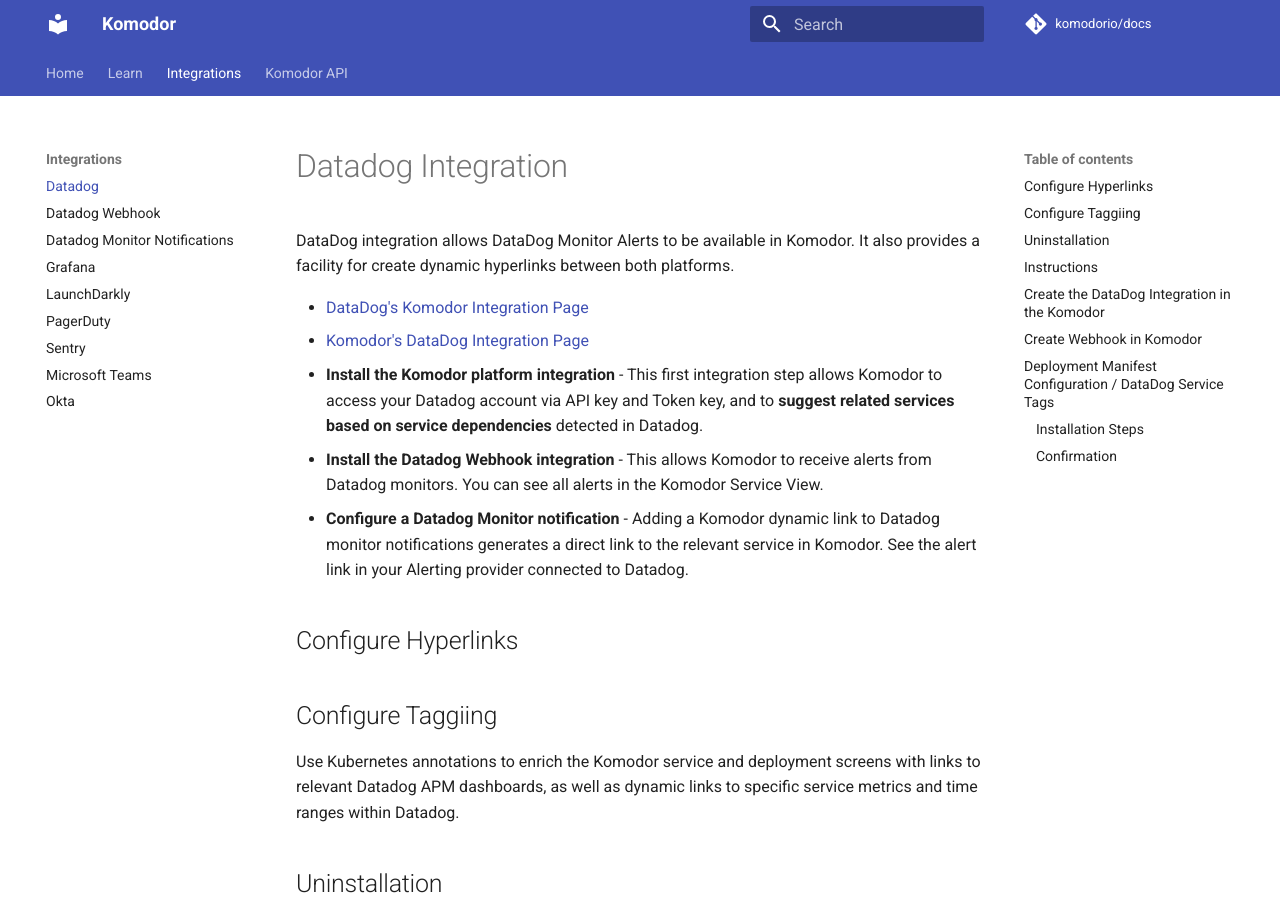
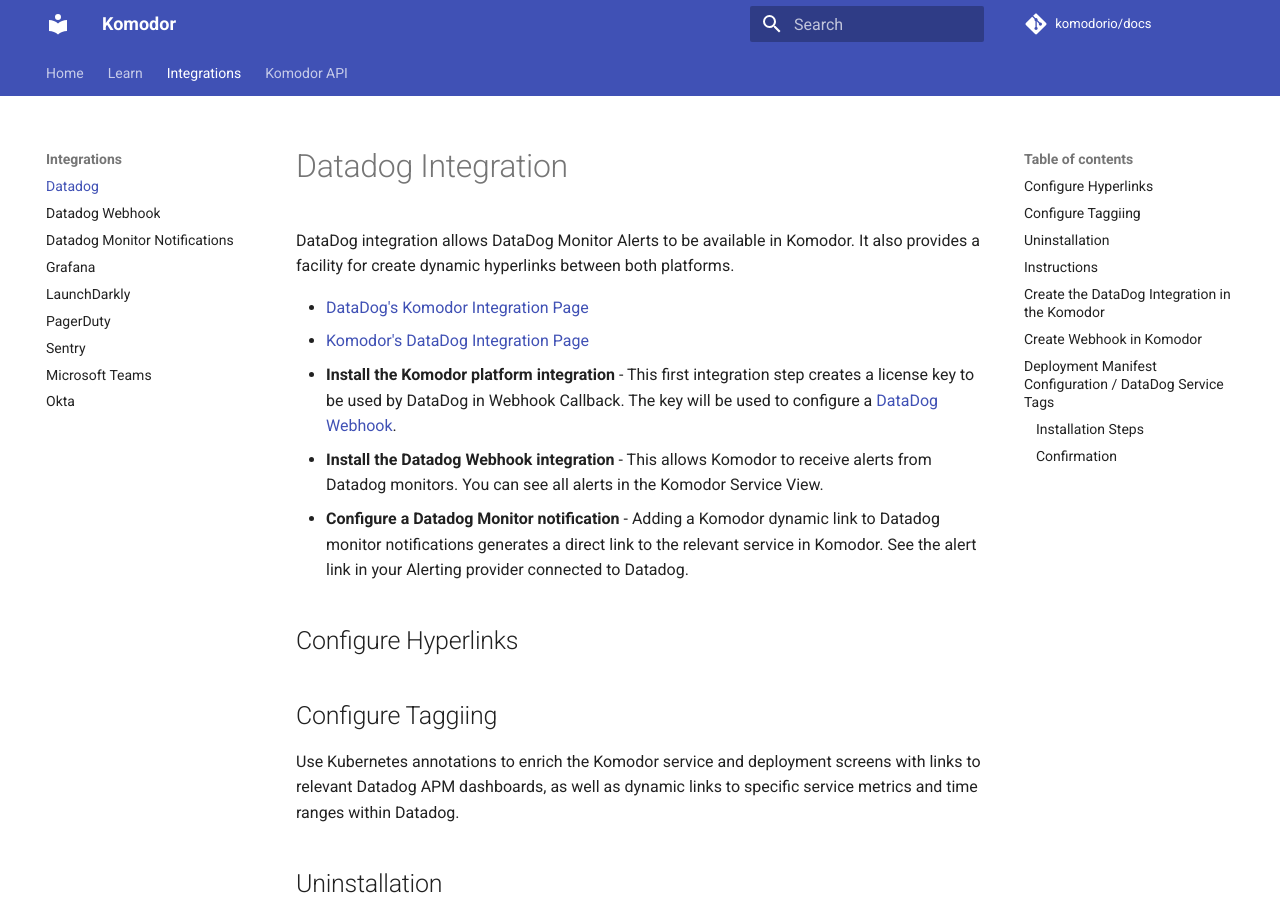
Before and after one commit to komodorio/docs, an MkDocs documentation site: the page built from docs/Integrations/Datadog.md, in a window 1280 px wide and 900 px high. Built offline with MkDocs 1.6.1 and Material for MkDocs 9.7.7, drawn with Linux system fonts in a browser that asks for light colours; comment, search, counter and statistics services are not loaded.

Commit message:
Update Datadog.md
Updated first step

```diff
--- a/docs/Integrations/Datadog.md
+++ b/docs/Integrations/Datadog.md
@@ -7,7 +7,7 @@
 - [Komodor's DataDog  Integration Page](https://app.komodor.com/main/integration)
 
 
-- **Install the Komodor platform integration** - This first integration step allows Komodor to access your Datadog account via API key and Token key, and to **suggest related services based on service dependencies** detected in Datadog.
+- **Install the Komodor platform integration** - This first integration step creates a license key to be used by DataDog in Webhook Callback. The key will be used to configure a [DataDog Webhook](https://app.datadoghq.com/integrations/webhooks?search=webhook).
 - **Install the Datadog Webhook integration** - This allows Komodor to receive alerts from Datadog monitors. You can see all alerts in the Komodor Service View.
 - **Configure a Datadog Monitor notification** - Adding a Komodor dynamic link to Datadog monitor notifications generates a direct link to the relevant service in Komodor. See the alert link in your Alerting provider connected to Datadog.
 
```
